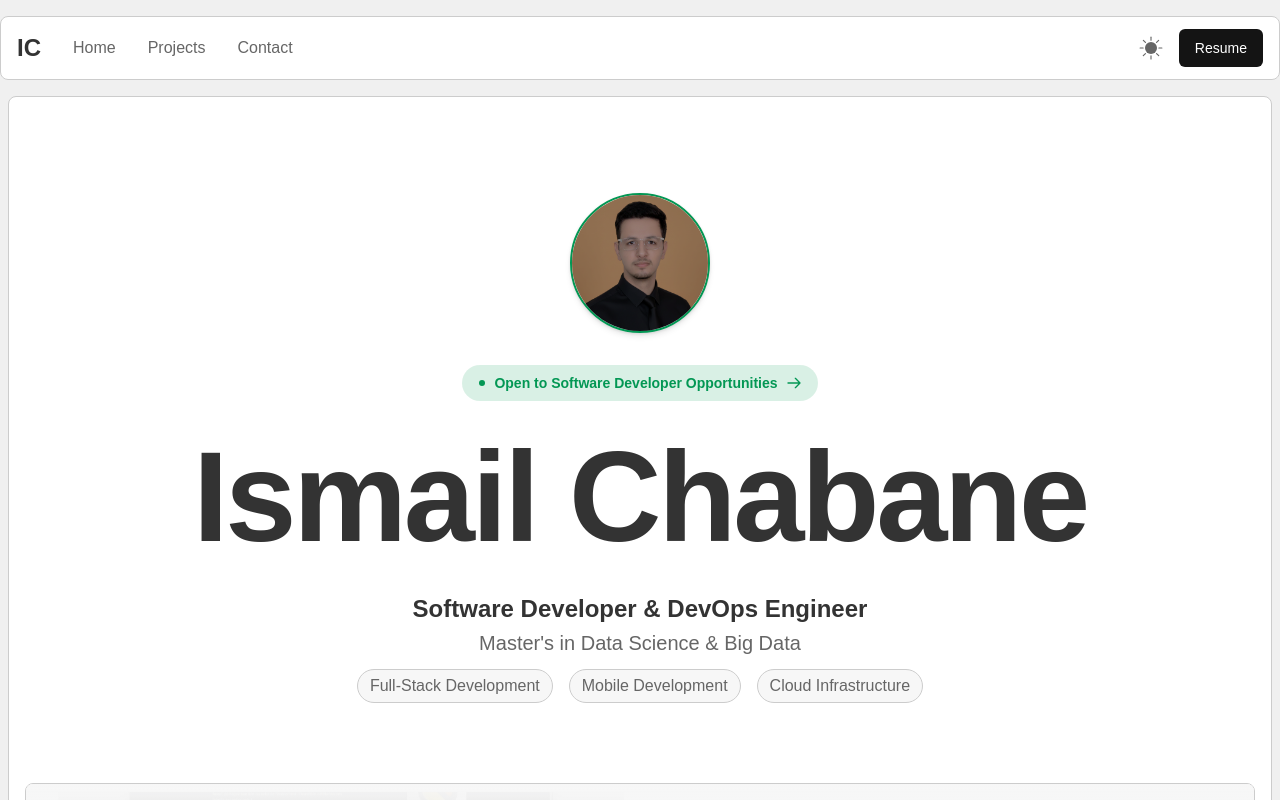
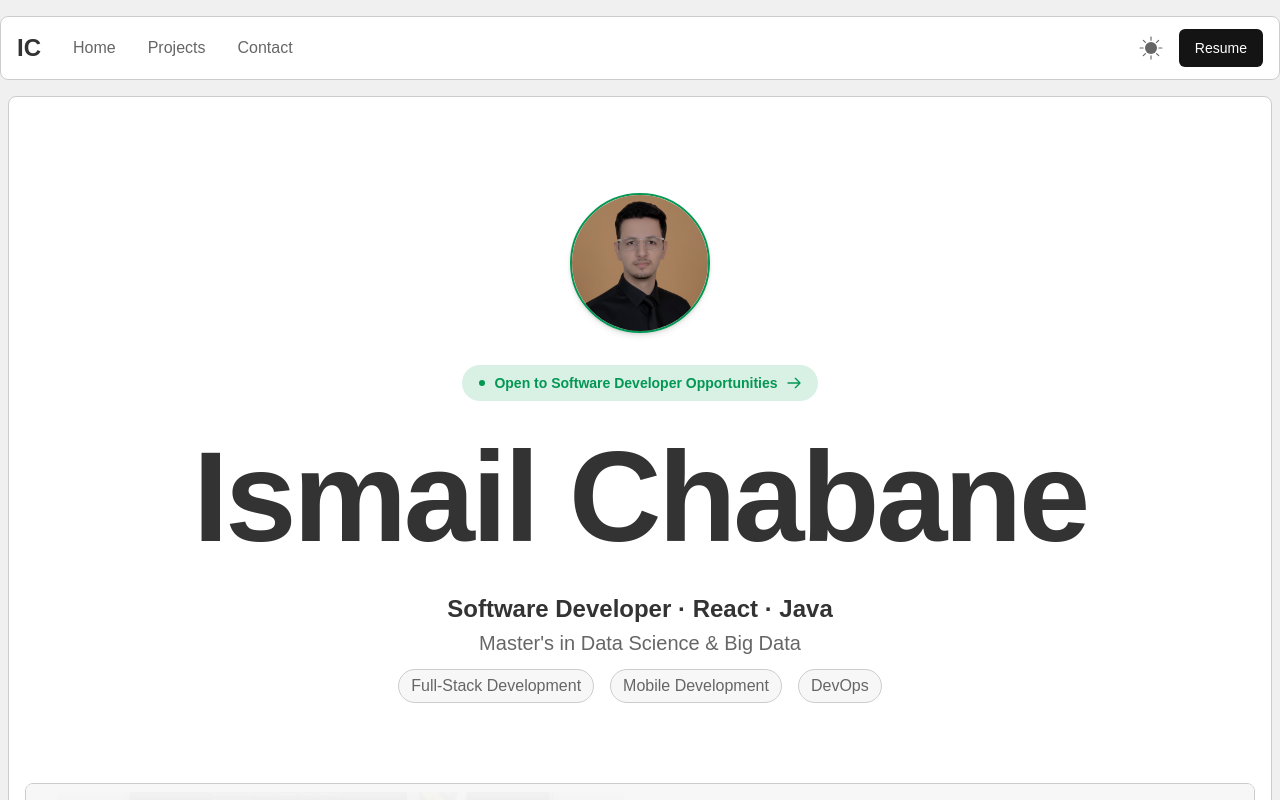
Before and after one commit to IsmailChabane/ismailchabane.com, a Next.js app: page / in a window 1280 px wide. Shown: the top 800 px of the page. Built offline with nearby package versions, Linux system fonts and the light colour scheme.

Commit message:
feat: update navbar resume button and hero section
- Add resume download functionality to navbar button
- Update hero section

```diff
--- a/app/(home)/_components/hero/hero.tsx
+++ b/app/(home)/_components/hero/hero.tsx
@@ -13,7 +13,7 @@ const Avatar = forwardRef<HTMLDivElement>((props, ref) => (
     {...props}
   >
     <div className="relative w-35 h-35 rounded-full overflow-hidden border-2 border-success shadow-lg">
-      <div className="absolute inset-0 flex justify-center items-center bg-black w-full h-full z-10 opacity-30"/>
+      <div className="absolute inset-0 flex justify-center items-center bg-black w-full h-full z-10 opacity-20"/>
       <Image
         src="/assets/ismailchabane.png"
         alt="Ismail Chabane Avatar"
@@ -89,7 +89,7 @@ const Description = forwardRef<HTMLDivElement>((props, ref) => (
   >
     <div className="space-y-1">
       <p className="text-xl md:text-2xl font-semibold text-foreground">
-        Software Developer & DevOps Engineer
+      Software Developer · React · Java
       </p>
       <p className="text-lg md:text-xl text-muted-foreground">
         Master&apos;s in Data Science & Big Data
@@ -103,7 +103,7 @@ const Description = forwardRef<HTMLDivElement>((props, ref) => (
         Mobile Development
       </span>
       <span className="px-3 py-1 bg-card-2 rounded-full border border-border">
-        Cloud Infrastructure
+        DevOps
       </span>
     </div>
   </div>
--- a/components/layout/navbar.tsx
+++ b/components/layout/navbar.tsx
@@ -62,7 +62,12 @@ export default function Navbar() {
                     blur={false}
                 />
                 {/* Resume button - visible on both desktop and mobile */}
-                <Button className='ml-2 h-full bg-primary text-primary-foreground hover:bg-primary/90'>
+                <Button
+                    className='ml-2 h-full bg-primary text-primary-foreground hover:bg-primary/90'
+                    onClick={() => {
+                        window.open('/assets/ismail_chabane_resume.pdf', '_blank');
+                    }}
+                >
                     Resume
                 </Button>
             </div>
```
Also changed, not shown: 2 other files (tests, documents, lock files or other folders).
